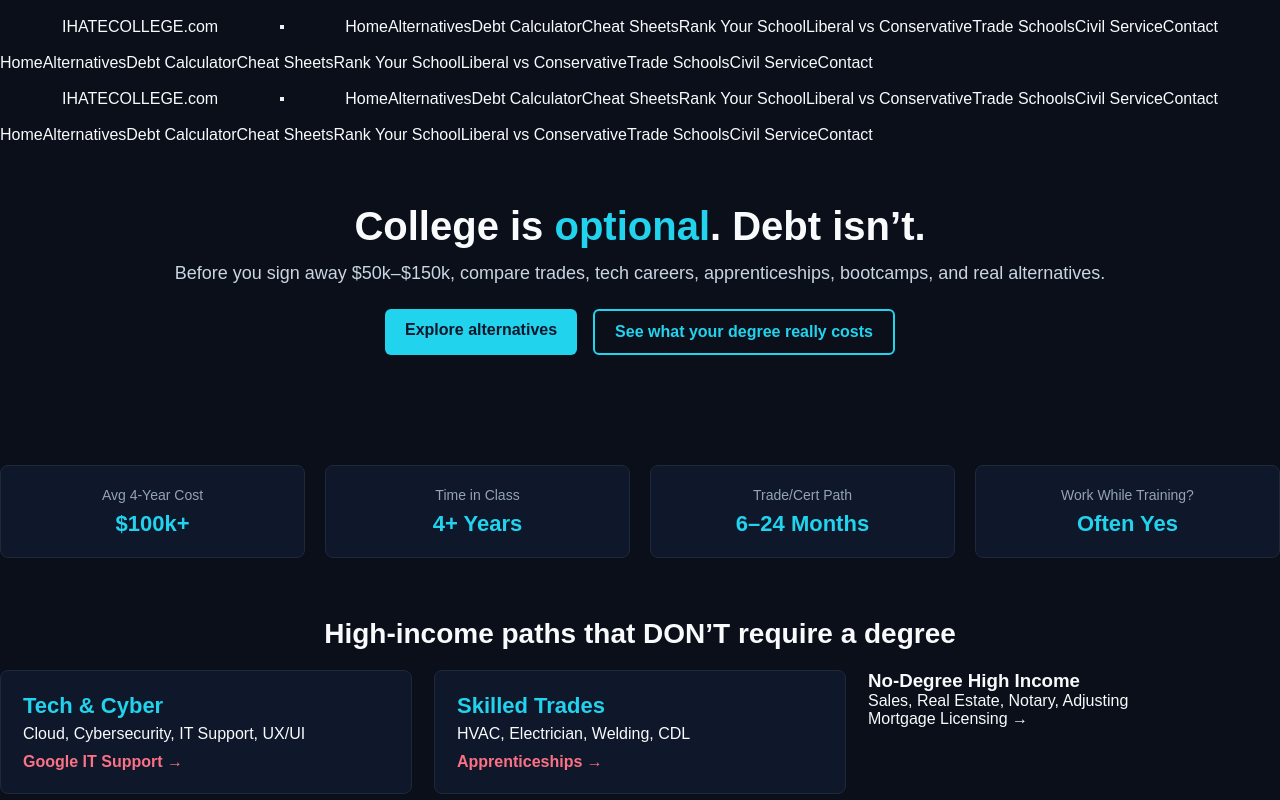
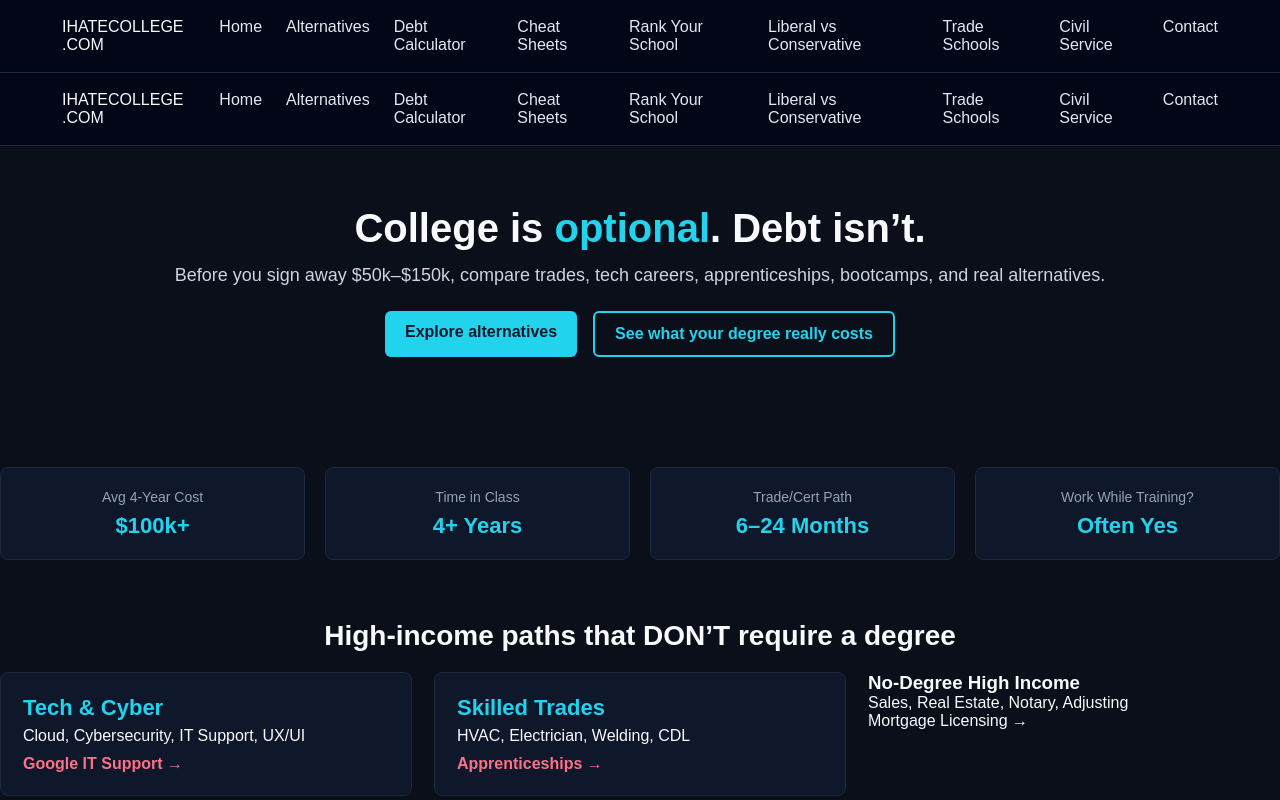
Before and after one commit to placebetsai/Ihatecollege, a Next.js app: page / in a window 1280 px wide. Shown: the top 800 px of the page. Built offline with nearby package versions, Linux system fonts and the light colour scheme.

Commit message:
Update Navbar.js

```diff
--- a/components/Navbar.js
+++ b/components/Navbar.js
@@ -1,7 +1,5 @@
-// components/Navbar.js
-import React, { useState, useEffect } from "react";
+import React, { useState } from "react";
 import Link from "next/link";
-import { useRouter } from "next/router";
 
 const links = [
   { href: "/", label: "Home" },
@@ -16,80 +14,27 @@ const links = [
 ];
 
 export default function Navbar() {
-  const router = useRouter();
-  const [isOpen, setIsOpen] = useState(false);
-  const [scrolled, setScrolled] = useState(false);
-
-  useEffect(() => {
-    const onScroll = () => {
-      setScrolled(window.scrollY > 10);
-    };
-    onScroll();
-    window.addEventListener("scroll", onScroll);
-    return () => window.removeEventListener("scroll", onScroll);
-  }, []);
-
-  // Close mobile menu on route change
-  useEffect(() => {
-    setIsOpen(false);
-  }, [router.pathname]);
+  const [open, setOpen] = useState(false);
 
   return (
-    <>
-      <header className={`site-header ${scrolled ? "site-header--scrolled" : ""}`}>
-        <div className="nav-inner">
-          <Link href="/" className="brand">
-            <span className="brand-main">IHATECOLLEGE</span>
-            <span className="brand-dot">.com</span>
-          </Link>
+    <header className="navbar">
+      <div className="nav-inner">
+        <Link href="/" className="nav-logo">
+          IHATECOLLEGE <span className="dotcom">.COM</span>
+        </Link>
 
-          <button
-            className="nav-toggle"
-            aria-label="Toggle navigation"
-            aria-expanded={isOpen}
-            onClick={() => setIsOpen((open) => !open)}
-          >
-            <span className="nav-toggle-bar" />
-            <span className="nav-toggle-bar" />
-            <span className="nav-toggle-bar" />
-          </button>
+        <button className="hamburger" onClick={() => setOpen(!open)}>
+          <span /><span /><span />
+        </button>
 
-          <nav className="nav-desktop">
-            {links.map((link) => (
-              <Link
-                key={link.href}
-                href={link.href}
-                className={
-                  router.pathname === link.href
-                    ? "nav-link nav-link--active"
-                    : "nav-link"
-                }
-              >
-                {link.label}
-              </Link>
-            ))}
-          </nav>
-        </div>
-      </header>
-
-      {/* Mobile menu overlay */}
-      <div className={`nav-mobile ${isOpen ? "nav-mobile--open" : ""}`}>
-        <div className="nav-mobile-inner">
-          {links.map((link) => (
-            <Link
-              key={link.href}
-              href={link.href}
-              className={
-                router.pathname === link.href
-                  ? "nav-mobile-link nav-mobile-link--active"
-                  : "nav-mobile-link"
-              }
-            >
-              {link.label}
+        <nav className={`nav-links ${open ? "open" : ""}`}>
+          {links.map((l) => (
+            <Link key={l.href} href={l.href} onClick={() => setOpen(false)} className="nav-item">
+              {l.label}
             </Link>
           ))}
-        </div>
+        </nav>
       </div>
-    </>
+    </header>
   );
 }
```
